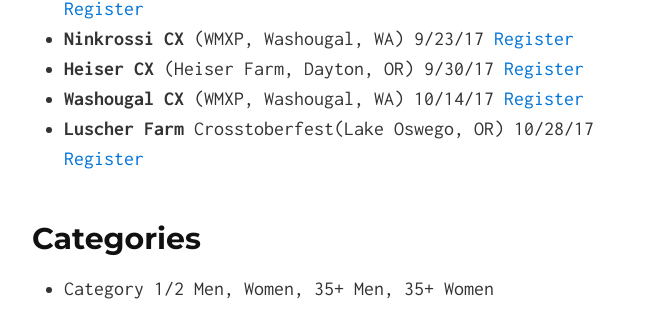
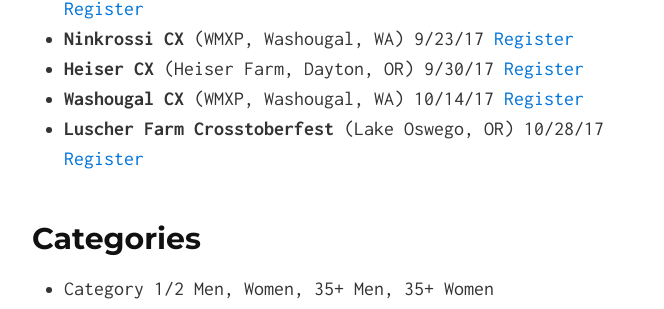
Before and after one commit to mathowie/cyclocross.gp, a Jekyll site: the page built from index.md, in a window 1280 px wide and 900 px high, scrolled down 1154 px. Shown: the part 142-451 px from the top of the window, without its empty margins (306-970 px from the left). Built offline with Jekyll 4.4.1, drawn with Linux system fonts in a browser that asks for light colours.

Commit message:
fixed formatting

```diff
--- a/index.md
+++ b/index.md
@@ -19,7 +19,7 @@
 * **Ninkrossi CX** (WMXP, Washougal, WA) 9/23/17 [Register](http://obra.org/events/25682/register)
 * **Heiser CX** (Heiser Farm, Dayton, OR) 9/30/17 [Register](http://obra.org/events/25683/register)
 * **Washougal CX** (WMXP, Washougal, WA) 10/14/17 [Register](http://obra.org/events/25684/register)
-* **Luscher Farm** Crosstoberfest(Lake Oswego, OR) 10/28/17 [Register](http://obra.org/events/25685/register)
+* **Luscher Farm Crosstoberfest** (Lake Oswego, OR) 10/28/17 [Register](http://obra.org/events/25685/register)
 
 
 ## Categories
```
